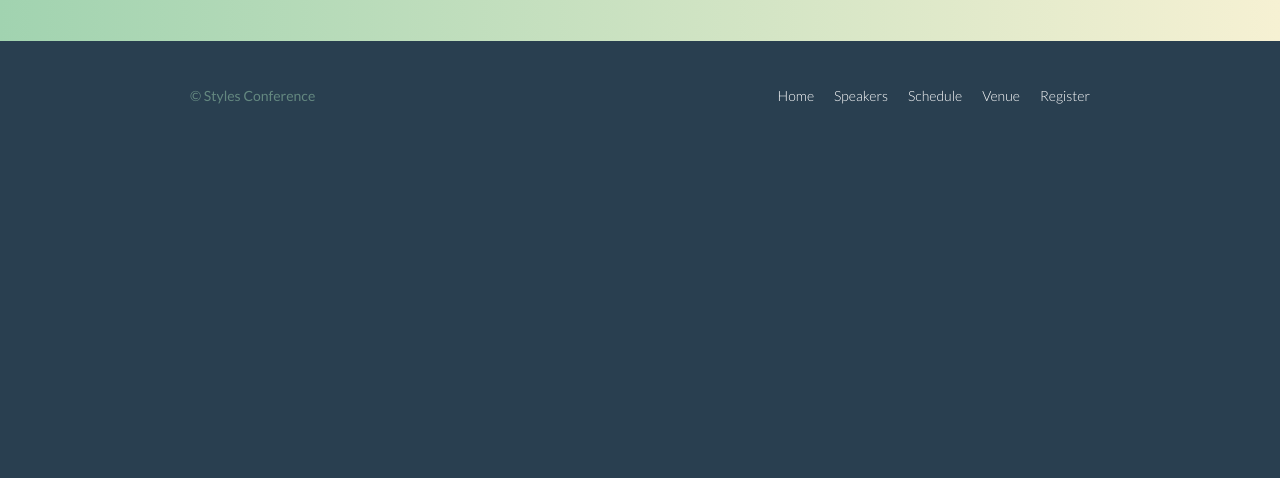
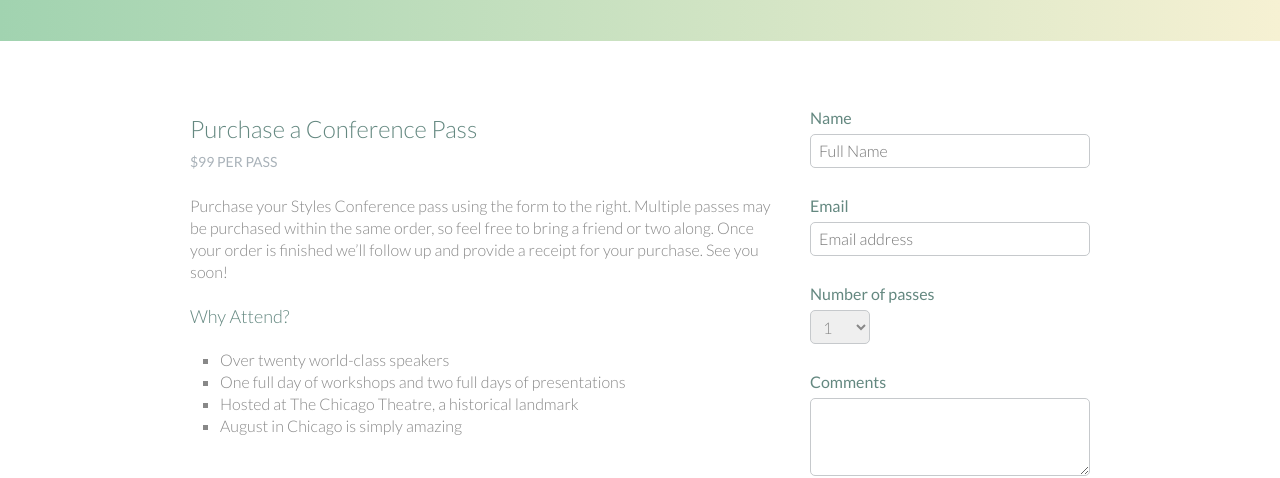
Before and after one commit to 286337/styles-confrence, a plain HTML site: page register.html in a window 1280 px wide. Shown: the part 355-833 px from the top of the page. Before the commit the page ends 800 px from the top, so only its background shows below. Drawn offline with Linux system fonts and the light colour scheme.

Commit message:
11/18
Almost done... :(

```diff
--- a/assets/stylesheets/main.css
+++ b/assets/stylesheets/main.css
@@ -244,6 +244,16 @@ p a {
   color: #648880;
 }
 
+.btn-default {
+  border: 0;
+  background: #648880;
+  padding: 11px 30px;
+  font-size: 14px;
+}
+
+.btn-default:hover{
+  background:#77a198;
+}
 /*
   ========================================
   Primary header
@@ -373,3 +383,50 @@ p a {
 .venue-map {
   height: 264px;
 }
+
+/*
+=========================================
+Register
+=========================================
+*/
+
+.why-attend{
+  list-style: square;
+  margin: 0 0 22px 30px;
+}
+
+form {
+  margin-bottom:22px;
+}
+input,
+select,
+textarea{
+  font: 300 16px/22px "Lato", "Open Sans", "Helvetica Neue", Helvetica, Arial, sans-serif;
+}
+
+.register-group label{
+  color: #648880;
+  cursor: pointer;
+  font-weight: 400;
+}
+.register-group input,
+.register-group select,
+.register-group textarea {
+  border: 1px solid #c6c9cc;
+  border-radius: 5px;
+  color: #888;
+  display:block;
+  margin: 5px 0 27px 0;
+  padding: 5px 8px;
+}
+.register-group input,
+.register-group textarea{
+  width: 100%;
+}
+.register-group select{
+  height: 34px;
+  width: 60px;
+}
+.register-group textarea {
+  height:78px;
+}
--- a/register.html
+++ b/register.html
@@ -44,6 +44,75 @@
       </div>
     </section>
 
+    <section class="row">
+      <div class="grid">
+
+        <section class="col-2-3">
+
+          <h2>Purchase a Conference Pass</h2>
+          <h5>$99 per Pass</h5>
+
+          <p>Purchase your Styles Conference pass using the form to the right. Multiple passes may be purchased within the same order, so feel free to bring a friend or two along. Once your order is finished we&#8217;ll follow up and provide a receipt for your purchase. See you soon!</p>
+
+          <h4>Why Attend?</h4>
+
+          <ul class="why-attend">
+          <li>Over twenty world-class speakers</li>
+            <li>One full day of workshops and two full days of presentations</li>
+            <li>Hosted at The Chicago Theatre, a historical landmark</li>
+            <li>August in Chicago is simply amazing</li>
+          </ul>
+
+        </section><!--
+
+        --><form class="col-1-3" action="#" method="post">
+
+          <fieldset class="register-group">
+
+            <label>
+              Name
+              <input type="text" name="name" placeholder="Full Name" required>
+            </label>
+
+            <label>
+              Email
+              <input type="email" name="email" placeholder="Email address" required>
+            </label>
+
+              <label>
+                Number of passes
+                <select name="quantity" required>
+                  <option value="1" selected>1</option>
+                  <option value="2">2</option>
+                  <option value="3">3</option>
+                  <option value="4">4</option>
+                  <option value="5">5</option>
+                </select>
+              </label>
+
+              <label>
+                Comments
+                <textarea name="comments"></textarea>
+              </label>
+
+
+
+
+
+
+          </fieldset>
+
+          <input type="submit" name="submit" value="Purchase">
+
+
+        </form>
+
+
+      </div>
+
+
+    </section>
+
     <!-- Footer -->
 
     <footer class="primary-footer container group">
```
